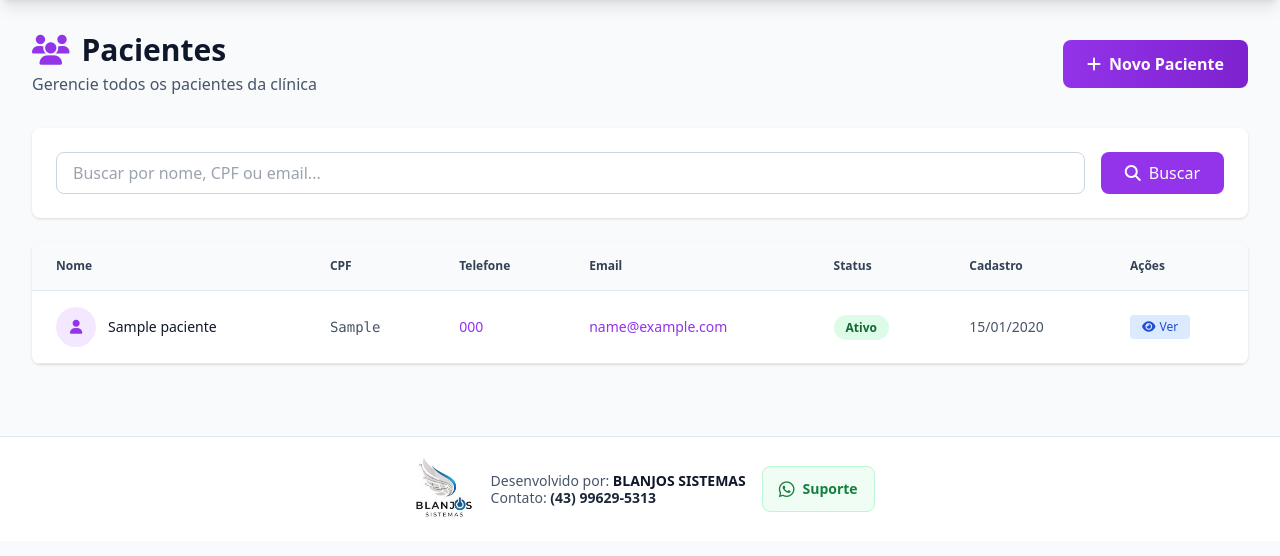
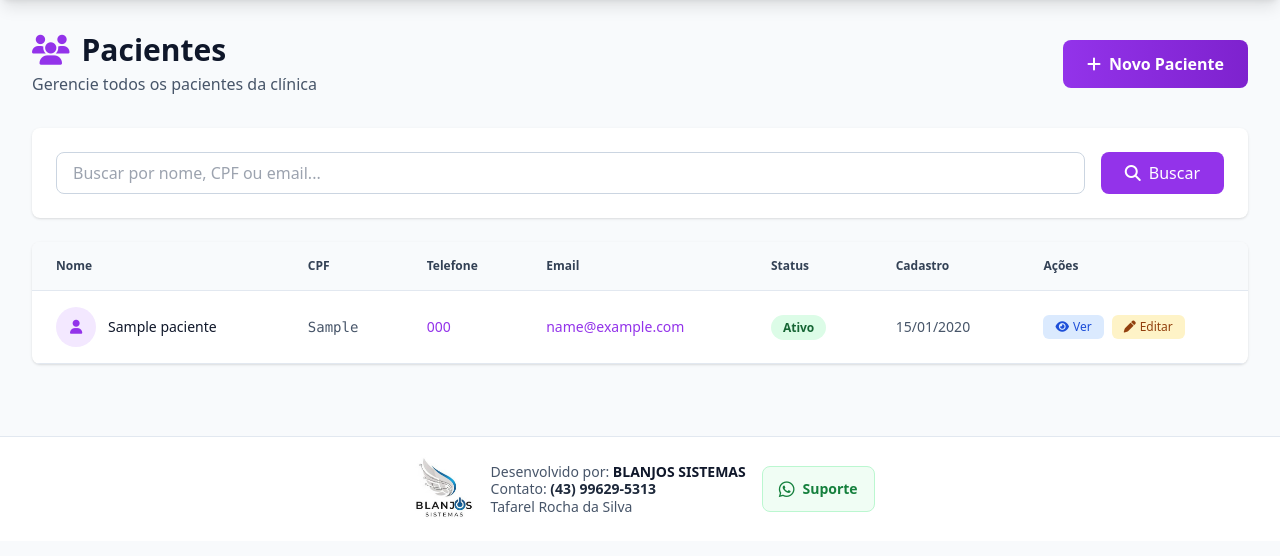
Before and after one commit to Tafare-Silva/clinicafisio, a Django app: page /pacientes/ in a window 1280 px wide. Shown: the part 64-620 px from the top of the page. Run offline with Django 5.2, Linux system fonts and the light colour scheme; tables that the repository leaves empty hold one stand-in row (values such as "Sample post"); some libraries are stand-ins or nearby versions.

Commit message:
tela de edição de pacientes

```diff
--- a/templates/base.html
+++ b/templates/base.html
@@ -90,6 +90,7 @@
         <div class="text-sm text-slate-600 leading-tight">
           <div>Desenvolvido por: <span class="font-bold text-slate-900">BLANJOS SISTEMAS</span></div>
           <div>Contato: <span class="font-semibold text-slate-800">(43) 99629-5313</span></div>
+          <div>Tafarel Rocha da Silva</div>
         </div>
       </div>
 
--- a/templates/pacientes/lista.html
+++ b/templates/pacientes/lista.html
@@ -99,11 +99,19 @@
                         <td class="px-6 py-4 text-sm text-slate-600">
                             {{ paciente.data_cadastro|date:"d/m/Y" }}
                         </td>
-                        <td class="px-6 py-4 text-sm space-x-2">
-                            <a href="{% url 'detalhes_paciente' paciente.id %}" class="inline-flex items-center gap-1 px-3 py-1 bg-blue-100 text-blue-700 rounded hover:bg-blue-200 transition text-xs font-medium">
-                                <i class="fas fa-eye"></i>Ver
-                            </a>
-                        </td>
+                        <td class="px-6 py-4 text-sm">
+                            <div class="flex flex-wrap items-center gap-2">
+                                <a href="{% url 'detalhes_paciente' paciente.id %}"
+                                class="inline-flex items-center gap-1 px-3 py-1.5 bg-blue-100 text-blue-700 rounded-md hover:bg-blue-200 transition text-xs font-medium whitespace-nowrap leading-none">
+                                <i class="fas fa-eye"></i><span>Ver</span>
+                                </a>
+
+                                <a href="{% url 'editar_paciente' paciente.id %}"
+                                class="inline-flex items-center gap-1 px-3 py-1.5 bg-amber-100 text-amber-800 rounded-md hover:bg-amber-200 transition text-xs font-medium whitespace-nowrap leading-none">
+                                <i class="fas fa-pen"></i><span>Editar</span>
+                                </a>
+                            </div>
+                            </td>
                     </tr>
                     {% endfor %}
                 </tbody>
```
